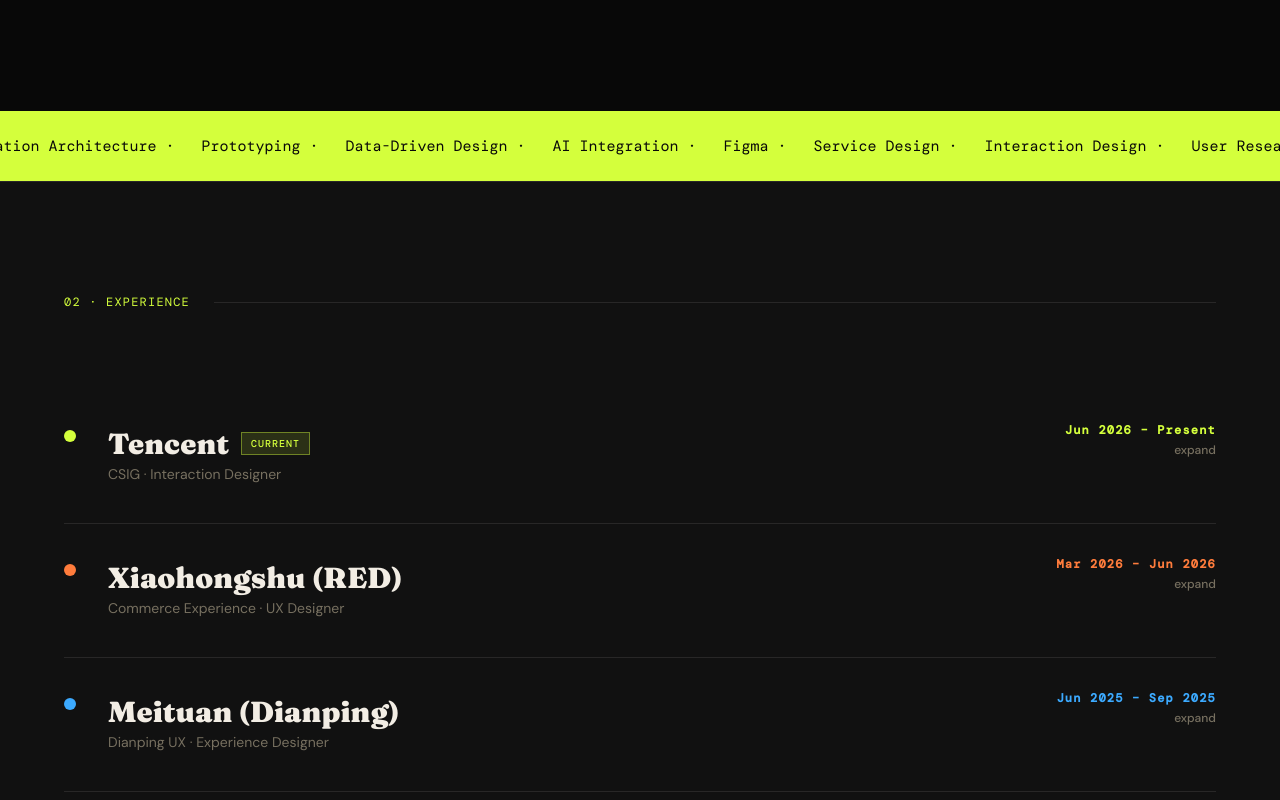
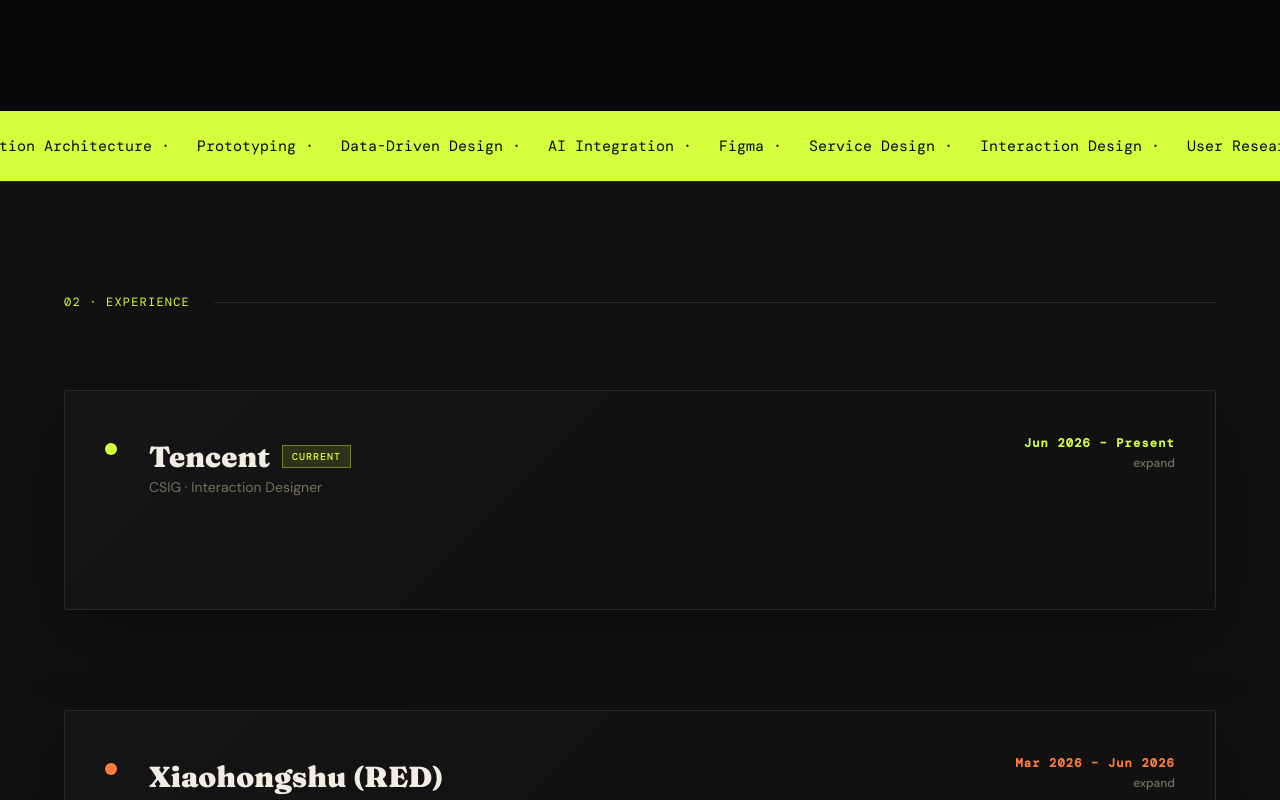
Before and after one commit to aaacheese/tang-xinyi-portfolio, a Next.js app: page / in a window 1280 px wide. Shown: the part 2480-3280 px from the top of the page. Built offline with nearby package versions, Linux system fonts and the light colour scheme.

Commit message:
Add scrolling experience card stack

```diff
--- /dev/null
+++ b/app/ExperienceStack.tsx
@@ -0,0 +1,170 @@
+"use client";
+
+import {
+  useCallback,
+  useEffect,
+  useRef,
+  type CSSProperties,
+} from "react";
+
+type ExperienceItem = {
+  company: string;
+  role: string;
+  date: string;
+  color: string;
+  current?: boolean;
+};
+
+type ExperienceStackProps = {
+  items: ExperienceItem[];
+};
+
+const clamp = (value: number, min = 0, max = 1) =>
+  Math.min(max, Math.max(min, value));
+
+export default function ExperienceStack({
+  items,
+}: ExperienceStackProps) {
+  const stackRef = useRef<HTMLDivElement>(null);
+  const shellsRef = useRef<Array<HTMLDivElement | null>>([]);
+  const cardsRef = useRef<Array<HTMLDetailsElement | null>>([]);
+  const naturalTopsRef = useRef<number[]>([]);
+  const animationFrameRef = useRef(0);
+
+  const measure = useCallback(() => {
+    const stack = stackRef.current;
+    if (!stack) return;
+
+    const stackTop = window.scrollY + stack.getBoundingClientRect().top;
+    let nextTop =
+      stackTop + Number.parseFloat(window.getComputedStyle(stack).paddingTop);
+    naturalTopsRef.current = shellsRef.current.map((shell) => {
+      if (!shell) return 0;
+
+      const naturalTop = nextTop;
+      const marginBottom = Number.parseFloat(
+        window.getComputedStyle(shell).marginBottom,
+      );
+      nextTop += shell.offsetHeight + marginBottom;
+      return naturalTop;
+    });
+  }, []);
+
+  const update = useCallback(() => {
+    const reduceMotion = window.matchMedia(
+      "(prefers-reduced-motion: reduce)",
+    ).matches;
+    const isDesktop = window.innerWidth > 760;
+
+    if (!isDesktop || reduceMotion) {
+      cardsRef.current.forEach((card) => {
+        if (card) card.style.transform = "none";
+      });
+      return;
+    }
+
+    const scrollTop = window.scrollY;
+    const stackPosition = window.innerHeight * 0.2;
+    const scaleEndPosition = window.innerHeight * 0.1;
+
+    cardsRef.current.forEach((card, index) => {
+      if (!card) return;
+
+      const cardTop = naturalTopsRef.current[index] ?? 0;
+      const triggerStart = cardTop - stackPosition - 30 * index;
+      const triggerEnd = cardTop - scaleEndPosition;
+      const progress = clamp(
+        (scrollTop - triggerStart) /
+          Math.max(triggerEnd - triggerStart, 1),
+      );
+      const targetScale = 0.85 + index * 0.03;
+      const scale = 1 - progress * (1 - targetScale);
+
+      card.style.transform = `translateZ(0) scale(${scale.toFixed(4)})`;
+    });
+  }, []);
+
+  const requestUpdate = useCallback(() => {
+    window.cancelAnimationFrame(animationFrameRef.current);
+    animationFrameRef.current = window.requestAnimationFrame(update);
+  }, [update]);
+
+  useEffect(() => {
+    const stack = stackRef.current;
+    if (!stack) return;
+
+    const refresh = () => {
+      measure();
+      requestUpdate();
+    };
+    const resizeObserver = new ResizeObserver(refresh);
+    resizeObserver.observe(stack);
+    cardsRef.current.forEach((card) => {
+      if (card) resizeObserver.observe(card);
+    });
+
+    refresh();
+    window.addEventListener("scroll", requestUpdate, { passive: true });
+    window.addEventListener("resize", refresh);
+
+    return () => {
+      window.cancelAnimationFrame(animationFrameRef.current);
+      resizeObserver.disconnect();
+      window.removeEventListener("scroll", requestUpdate);
+      window.removeEventListener("resize", refresh);
+    };
+  }, [measure, requestUpdate]);
+
+  return (
+    <div className="experience-stack" ref={stackRef}>
+      {items.map((item, index) => (
+        <div
+          className="experience-card-shell"
+          key={item.company}
+          ref={(shell) => {
+            shellsRef.current[index] = shell;
+          }}
+          style={
+            {
+              "--stack-offset": `${index * 30}px`,
+              zIndex: index + 1,
+            } as CSSProperties
+          }
+        >
+          <details
+            className="experience-card"
+            onToggle={() => window.requestAnimationFrame(measure)}
+            ref={(card) => {
+              cardsRef.current[index] = card;
+            }}
+            style={
+              {
+                "--experience-color": item.color,
+              } as CSSProperties
+            }
+          >
+            <summary>
+              <i />
+              <div className="exp-copy">
+                <h3>
+                  {item.company}
+                  {item.current && <span>Current</span>}
+                </h3>
+                <p>{item.role}</p>
+              </div>
+              <div className="exp-date">
+                <strong>{item.date}</strong>
+                <span>expand</span>
+              </div>
+            </summary>
+            <p className="exp-detail">
+              Focused on interaction systems, user journeys and product
+              experience across complex digital products.
+            </p>
+          </details>
+        </div>
+      ))}
+      <div className="experience-stack-end" aria-hidden="true" />
+    </div>
+  );
+}
--- a/app/globals.css
+++ b/app/globals.css
@@ -771,38 +771,58 @@ main {
 .experience {
   position: relative;
   z-index: 4;
-  height: 720px;
+  height: auto;
+  min-height: 720px;
   background: var(--panel);
 }
 
-.experience-list {
+.experience-stack {
+  position: relative;
   padding-top: 80px;
 }
 
-.experience-list details {
-  border-bottom: 1px solid var(--line);
-}
-
-.experience-list summary {
-  min-height: 133px;
+.experience-card-shell {
+  position: sticky;
+  top: calc(20vh + var(--stack-offset));
+  margin-bottom: 100px;
+}
+
+.experience-card {
+  position: relative;
+  min-height: 220px;
+  overflow: hidden;
+  border: 1px solid var(--line);
+  border-radius: 4px;
+  background:
+    linear-gradient(135deg, rgba(255, 255, 255, 0.018), transparent 48%),
+    #111;
+  box-shadow: 0 28px 70px rgba(0, 0, 0, 0.32);
+  transform-origin: top center;
+  backface-visibility: hidden;
+  will-change: transform;
+}
+
+.experience-card summary {
+  min-height: 180px;
   display: grid;
   grid-template-columns: 12px 1fr 220px;
   gap: 32px;
   align-items: start;
-  padding: 32px 0;
+  padding: 44px 40px 36px;
   cursor: pointer;
   list-style: none;
 }
 
-.experience-list summary::-webkit-details-marker {
+.experience-card summary::-webkit-details-marker {
   display: none;
 }
 
-.experience-list summary > i {
+.experience-card summary > i {
   width: 12px;
   height: 12px;
   margin-top: 8px;
   border-radius: 50%;
+  background: var(--experience-color);
 }
 
 .exp-copy h3 {
@@ -831,6 +851,7 @@ main {
 
 .exp-date {
   text-align: right;
+  color: var(--experience-color);
   font: 500 12px/16px "DM Mono", monospace;
   letter-spacing: 1.2px;
 }
@@ -848,10 +869,14 @@ main {
 }
 
 .exp-detail {
-  margin: -18px 0 24px 44px;
+  margin: -24px 40px 40px 84px;
   max-width: 600px;
   color: var(--muted);
   font-size: 13px;
+}
+
+.experience-stack-end {
+  height: 48vh;
 }
 
 .skills {
@@ -1148,7 +1173,7 @@ main {
   .about-layout,
   .skills-heading,
   .skills-grid,
-  .experience-list,
+  .experience-stack,
   .contents-copy {
     max-width: 1700px;
     margin-left: auto;
@@ -1407,8 +1432,29 @@ main {
     transform: translateX(-22%);
   }
 
-  .experience-list summary {
+  .experience-stack {
+    padding-top: 48px;
+  }
+
+  .experience-card {
+    min-height: 0;
+    transform: none !important;
+  }
+
+  .experience-card-shell {
+    position: relative;
+    top: auto;
+    margin-bottom: 16px;
+  }
+
+  .experience-stack-end {
+    height: 0;
+  }
+
+  .experience-card summary {
     grid-template-columns: 12px 1fr;
+    min-height: 0;
+    padding: 28px 22px;
   }
 
   .exp-copy h3 {
@@ -1420,6 +1466,10 @@ main {
   .exp-date {
     grid-column: 2;
     text-align: left;
+  }
+
+  .exp-detail {
+    margin: -10px 22px 28px 66px;
   }
 
   .skills-heading {
@@ -1498,4 +1548,17 @@ main {
   .flip-card {
     animation: none;
   }
-}
+
+  .experience-card-shell {
+    position: relative;
+    top: auto;
+  }
+
+  .experience-card {
+    transform: none !important;
+  }
+
+  .experience-stack-end {
+    height: 0;
+  }
+}
--- a/app/page.tsx
+++ b/app/page.tsx
@@ -1,5 +1,6 @@
 import type { Metadata } from "next";
 import CountUp from "./CountUp";
+import ExperienceStack from "./ExperienceStack";
 import StoryMotion from "./StoryMotion";
 
 export const metadata: Metadata = {
@@ -229,30 +230,7 @@ export default function Home() {
 
       <section className="experience section" id="experience">
         <SectionLabel>02 · Experience</SectionLabel>
-        <div className="experience-list">
-          {experience.map((item) => (
-            <details key={item.company}>
-              <summary>
-                <i style={{ background: item.color }} />
-                <div className="exp-copy">
-                  <h3>
-                    {item.company}
-                    {item.current && <span>Current</span>}
-                  </h3>
-                  <p>{item.role}</p>
-                </div>
-                <div className="exp-date" style={{ color: item.color }}>
-                  <strong>{item.date}</strong>
-                  <span>expand</span>
-                </div>
-              </summary>
-              <p className="exp-detail">
-                Focused on interaction systems, user journeys and product
-                experience across complex digital products.
-              </p>
-            </details>
-          ))}
-        </div>
+        <ExperienceStack items={experience} />
       </section>
 
       <section className="skills section" id="skills">
```
